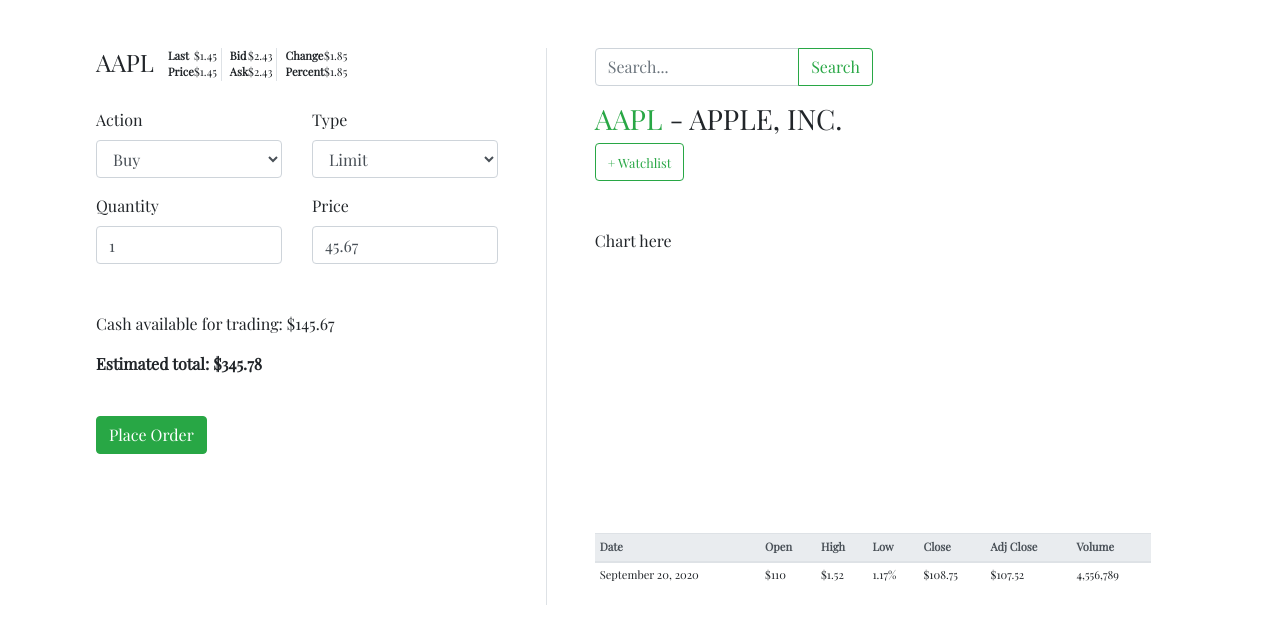
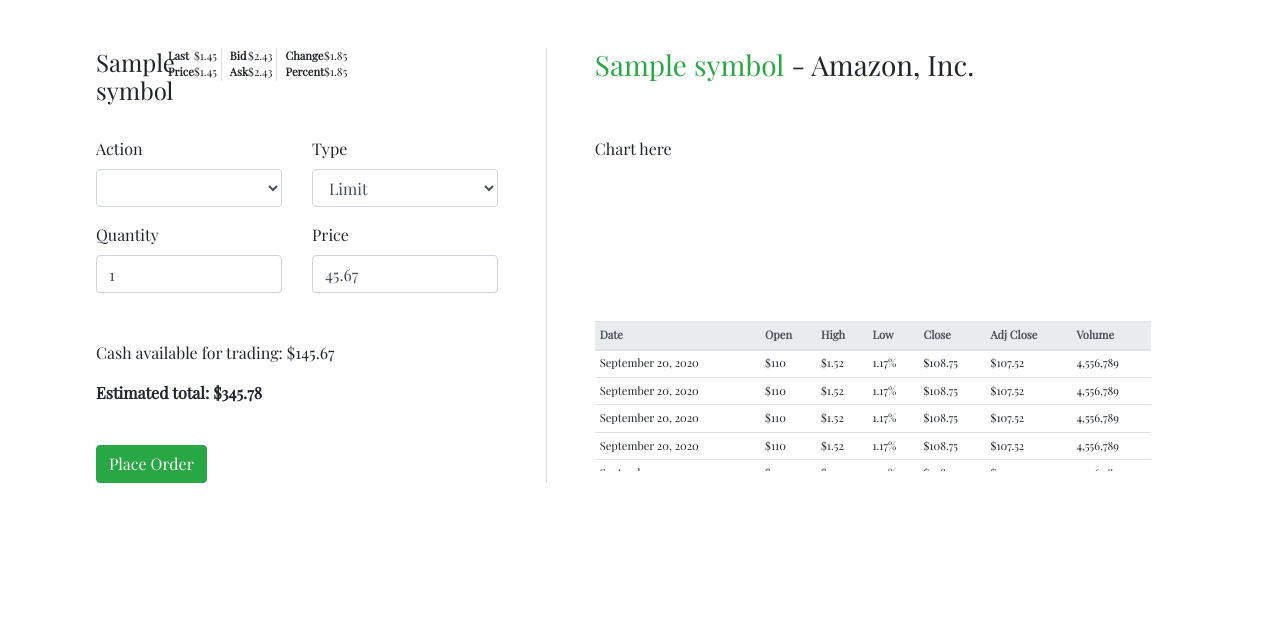
Before and after one commit to newCodeWriter/project_04, a Django app: template trade_app/templates/trade_app/trade.html in a window 1280 px wide. Shown: the part 50-694 px from the top of the page. Run offline with Django 3.2, Linux system fonts and the light colour scheme; the template is opened without the code that fills it: most values are stand-ins (such as "Sample title", 1, 10 or a date in 2020); lists and menus that the app fills with data are empty; some libraries are stand-ins or nearby versions.

Commit message:
remove search box; add conditional to Action field

```diff
--- a/trade_app/templates/trade_app/trade.html
+++ b/trade_app/templates/trade_app/trade.html
@@ -16,7 +16,7 @@
 
 {% block trade %}
 <li class="nav-item">
-    <a class="nav-link active bg-secondary" href="{% url 'trade' %}">Trade</a>
+    <a class="nav-link active bg-secondary" href="{% url 'trade' action symbol %}">Trade</a>
 </li>
 {% endblock %}
 
@@ -37,9 +37,12 @@
 {% block content %}
 <div class="row mt-5">
     <div class="col-sm-5 pr-5 border-right">
-        <!-- ( block trading ) -->
         <div class="row mb-4">
-            <div class="col-sm-2"><h4>AAPL</h4></div>
+            {% if '^NQ' in symbol %}
+            <div class="col-sm-2"><h4></h4></div>
+            {% else %}
+            <div class="col-sm-2"><h4>{{symbol}}</h4></div>
+            {% endif %}
             <div class="col-sm-10">
                 <table>
                     <tr class="small">
@@ -66,8 +69,11 @@
                 <div class="col">
                     <label for="quantity">Action</label><br/>
                     <select class="form-control" id="sel1" name="sellist1">
-                        <option>Buy</option>
-                        <option>Sell</option>
+                        {% if action == 'Buy' %}
+                        <option selected>Buy</option>
+                        {% elif action == 'Sell' %}
+                        <option selected >Sell</option>
+                        {% endif %}
                       </select>
                 </div>
                 <div class="col">
@@ -87,37 +93,25 @@
                 </div>
                 <div class="col">
                     <label for="quantity">Price</label><br/>
-                    <input type="number" step="0.01" min="1" class="form-control" name="pswd" value="45.67" required>
+                    <input type="number" step="0.01" min="1" class="form-control pricing" name="pswd" value="45.67" required>
                 </div>
             </div>
             <p>Cash available for trading: $145.67</p>
             <p><strong>Estimated total: $345.78</strong></p>
             <button type="submit" class="btn btn-success mt-4">Place Order</button>
         </form>
-        <!-- ( endblock ) -->
     </div>
     <div class="col-sm-7 pl-5 pr-5">
-        <form class="w-50" action="#" method="GET">
-            <div class="input-group mb-3">
-                <input type="search" class="form-control" placeholder="Search...">
-                <div class="input-group-append">
-                    <!-- add search icon from font awesome -->
-                <button class="btn btn-outline-success" type="submit" id="btn_searc">Search</button>
-                </div>
-            </div>
-        </form>
         <div class="row">
             <div class="col-sm-10">
-                <!-- (symbol) - (name of symbol) -->
-                <h3><span class="text-success">AAPL</span> - APPLE, INC.</h3>
-                <button type="submit" class="btn btn-outline-success" formaction="#"><small>+ Watchlist</small></button>
+                {% if '^NQ' in symbol %}
+                <h3><span class="text-success"></span> - Amazon, Inc.</h3>
+                {% else %}
+                <h3><span class="text-success">{{symbol}}</span> - Amazon, Inc.</h3>
+                {% endif %}
             </div>
         </div>
         <p class="mt-5">Chart here<br>
-        <br>
-        <br>
-        <br>
-        <br><br>
         <br>
         <br>
         <br>
@@ -125,20 +119,21 @@
         <br>
         <br></p>
         <!-- historical data table -->
+        <div class="scroll-v">
             <table class="table table-hover table-sm">
                 <thead class="thead-light">
                     <tr class="small">
-                    <th>Date</th>
-                    <th>Open</th>
-                    <th>High</th>
-                    <th>Low</th>
-                    <th>Close</th>
-                    <th>Adj Close</th>
-                    <th>Volume</th>
+                        <th class="fixed-h">Date</th>
+                        <th class="fixed-h">Open</th>
+                        <th class="fixed-h">High</th>
+                        <th class="fixed-h">Low</th>
+                        <th class="fixed-h">Close</th>
+                        <th class="fixed-h">Adj Close</th>
+                        <th class="fixed-h">Volume</th>
                     </tr>
                 </thead>
                 <tbody>
-                <!-- ( for h in history ) -->
+                    <!-- (for h in history) -->
                     <tr class="small">
                         <td>September 20, 2020</td>
                         <td>$110</td>
@@ -148,9 +143,91 @@
                         <td>$107.52</td>
                         <td>4,556,789</td>
                     </tr>
-                <!-- ( endfor ) -->
+                    <tr class="small">
+                        <td>September 20, 2020</td>
+                        <td>$110</td>
+                        <td>$1.52</td>
+                        <td>1.17%</td>
+                        <td>$108.75</td>
+                        <td>$107.52</td>
+                        <td>4,556,789</td>
+                    </tr>
+                    <tr class="small">
+                        <td>September 20, 2020</td>
+                        <td>$110</td>
+                        <td>$1.52</td>
+                        <td>1.17%</td>
+                        <td>$108.75</td>
+                        <td>$107.52</td>
+                        <td>4,556,789</td>
+                    </tr>
+                    <tr class="small">
+                        <td>September 20, 2020</td>
+                        <td>$110</td>
+                        <td>$1.52</td>
+                        <td>1.17%</td>
+                        <td>$108.75</td>
+                        <td>$107.52</td>
+                        <td>4,556,789</td>
+                    </tr>
+                    <tr class="small">
+                        <td>September 20, 2020</td>
+                        <td>$110</td>
+                        <td>$1.52</td>
+                        <td>1.17%</td>
+                        <td>$108.75</td>
+                        <td>$107.52</td>
+                        <td>4,556,789</td>
+                    </tr>
+                    <tr class="small">
+                        <td>September 20, 2020</td>
+                        <td>$110</td>
+                        <td>$1.52</td>
+                        <td>1.17%</td>
+                        <td>$108.75</td>
+                        <td>$107.52</td>
+                        <td>4,556,789</td>
+                    </tr>
+                    <tr class="small">
+                        <td>September 20, 2020</td>
+                        <td>$110</td>
+                        <td>$1.52</td>
+                        <td>1.17%</td>
+                        <td>$108.75</td>
+                        <td>$107.52</td>
+                        <td>4,556,789</td>
+                    </tr>
+                    <tr class="small">
+                        <td>September 20, 2020</td>
+                        <td>$110</td>
+                        <td>$1.52</td>
+                        <td>1.17%</td>
+                        <td>$108.75</td>
+                        <td>$107.52</td>
+                        <td>4,556,789</td>
+                    </tr>
+                    <tr class="small">
+                        <td>September 20, 2020</td>
+                        <td>$110</td>
+                        <td>$1.52</td>
+                        <td>1.17%</td>
+                        <td>$108.75</td>
+                        <td>$107.52</td>
+                        <td>4,556,789</td>
+                    </tr>
+                    <tr class="small">
+                        <td>September 20, 2020</td>
+                        <td>$110</td>
+                        <td>$1.52</td>
+                        <td>1.17%</td>
+                        <td>$108.75</td>
+                        <td>$107.52</td>
+                        <td>4,556,789</td>
+                    </tr>
+                    <!-- (endfor ) -->
                 </tbody>
             </table>
         </div>
     </div>
+</div>
 {% endblock %}
```
Lines whose indentation alone changed are shown as unchanged.
